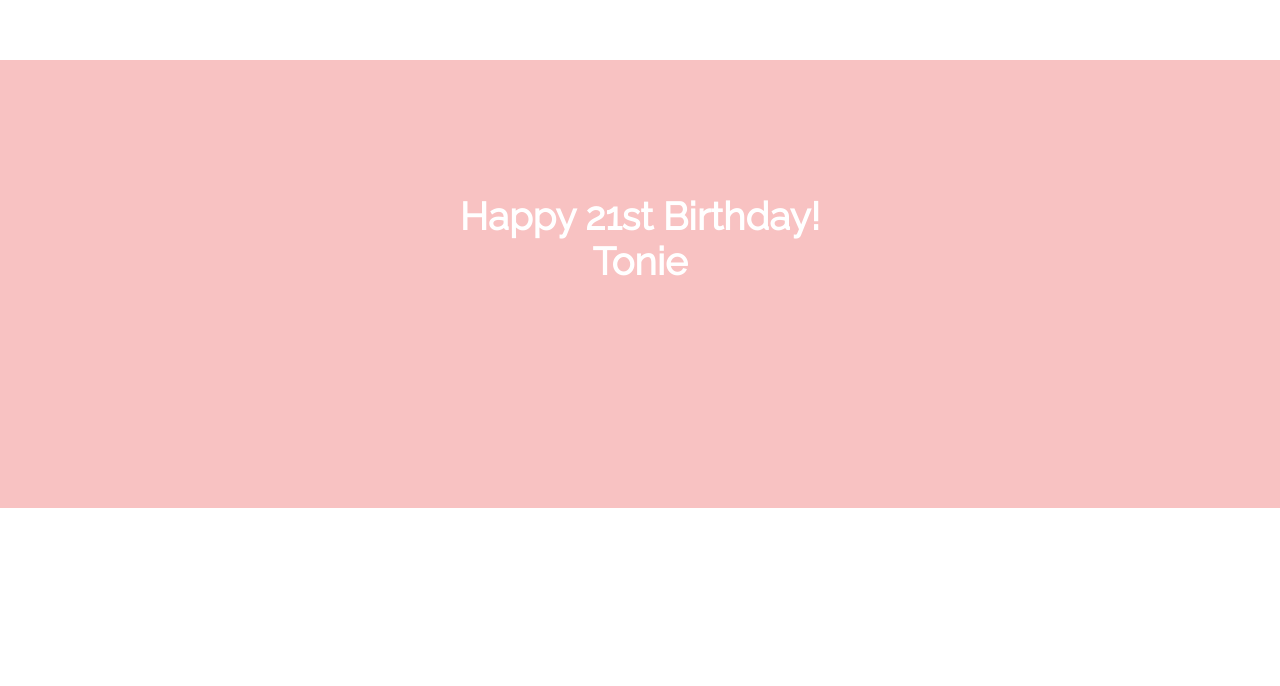
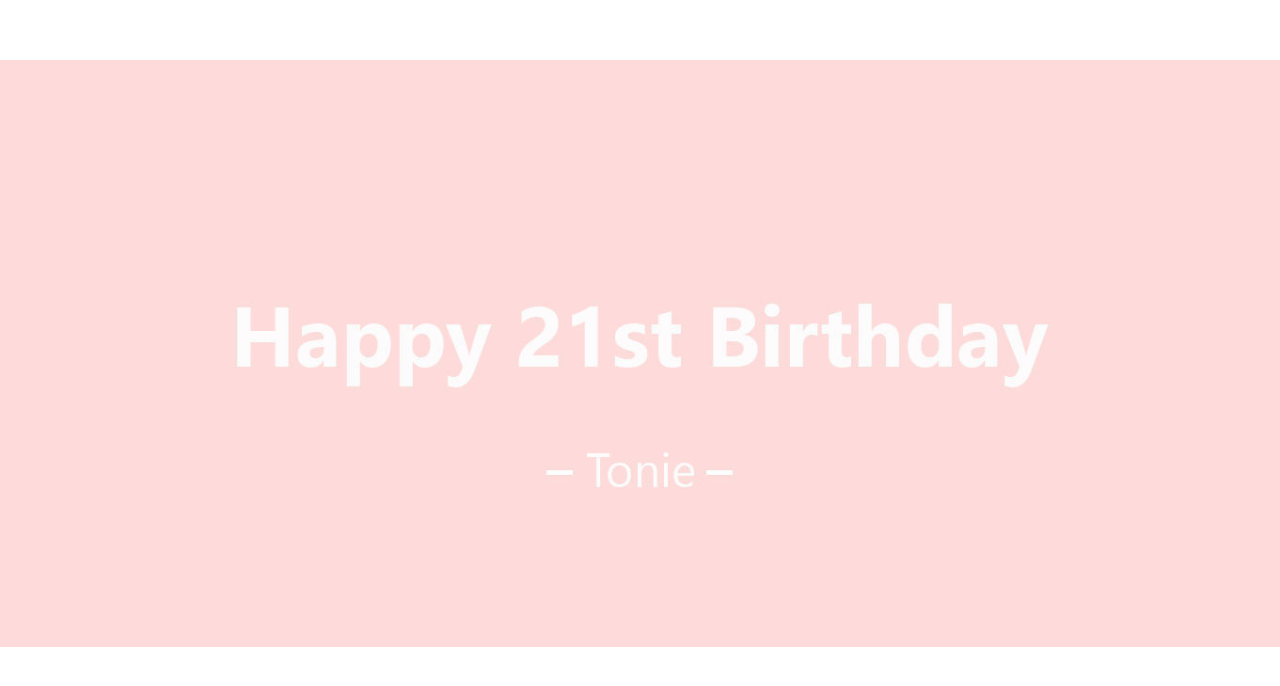
Before and after one commit to joeycl1/Birthday, a plain HTML site: page index.html in a window 1280 px wide. Shown: the part 4264-4950 px from the top of the page. Drawn offline with nearby package versions, Linux system fonts and the light colour scheme.

Commit message:
Update index.html

```diff
--- a/index.html
+++ b/index.html
@@ -98,12 +98,8 @@
 </div>
 </div>
 
-<div class ="b1">
-<div class ="bgW" style ="margin-top:0;padding-top:8%;">
-<div class ="word">
-<h2>Happy 21st Birthday!<br>Tonie</h2>
-</div>
-</div>
+<div class = "banner">
+<img src = "image/birth.jpg" alt="">
 </div>
 
 <div class = "banner">
```
